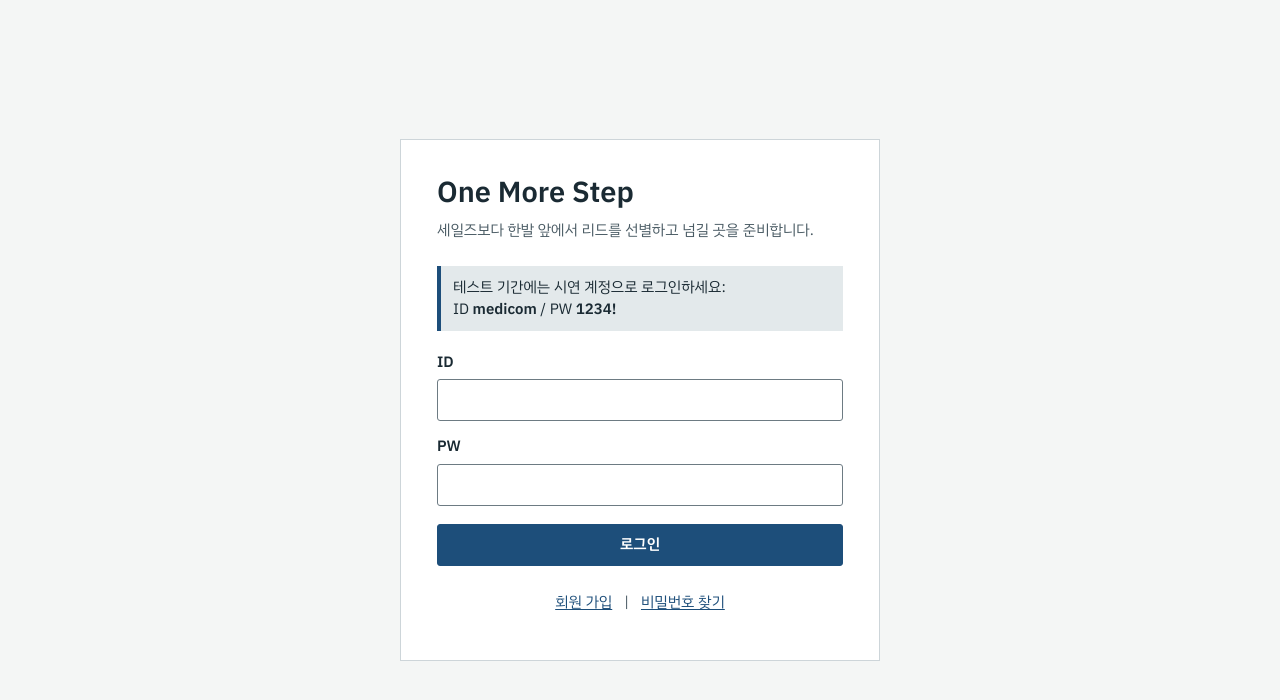
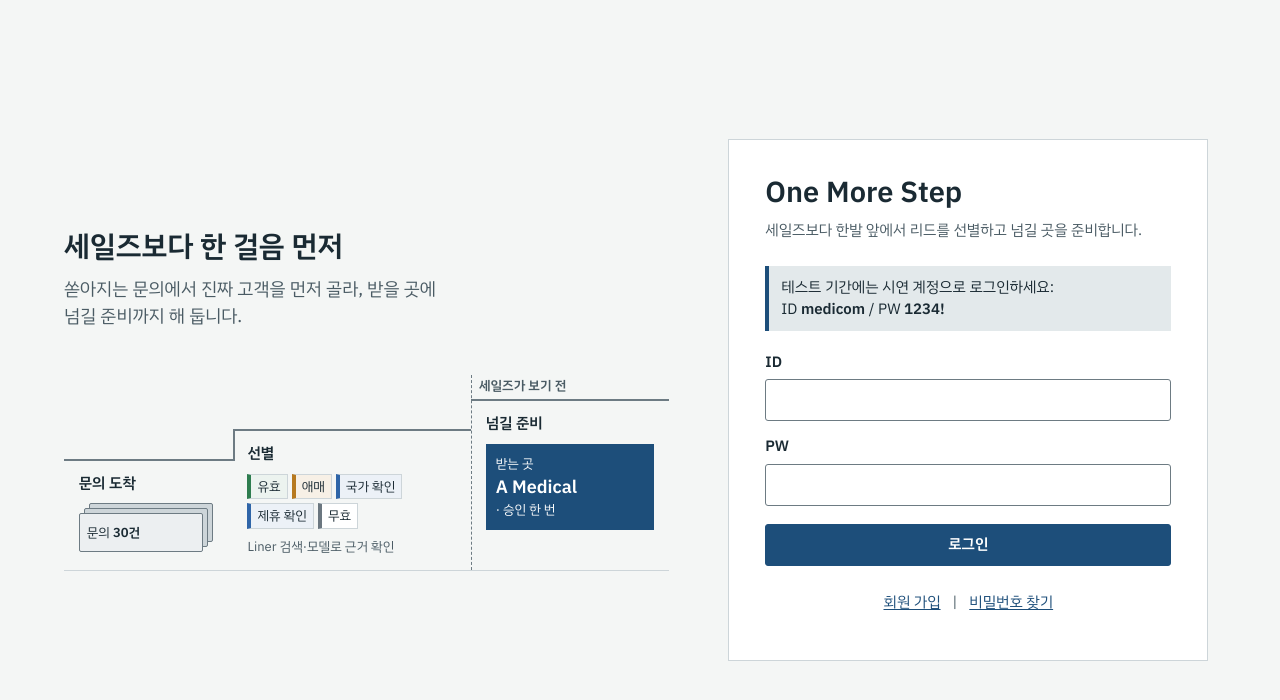
Before and after one commit to stynerk/onemorestep, a Next.js app: page /login in a window 1280 px wide. Shown: the top 700 px of the page. Built offline with nearby package versions, Linux system fonts and the light colour scheme.

Commit message:
#126 로그인에 선별과 전달 준비 배너 추가

```diff
--- a/src/app/demo-session.css
+++ b/src/app/demo-session.css
@@ -1,14 +1,165 @@
 .demo-login {
   display: grid;
+  grid-template-columns: minmax(0, 11fr) minmax(0, 9fr);
+  gap: 32px clamp(28px, 4vw, 64px);
   min-height: 100dvh;
   box-sizing: border-box;
-  padding: 24px 16px;
+  max-width: 1440px;
+  margin-inline: auto;
+  padding: 24px clamp(24px, 5vw, 72px);
   place-items: center;
   background: var(--paper);
   color: var(--ink);
   font-family: var(--font-family);
   font-size: var(--type-15);
   line-height: 1.5;
+}
+
+.demo-login-banner {
+  width: 100%;
+  min-width: 0;
+  margin: 0;
+  word-break: keep-all;
+}
+
+.demo-login-banner h2 {
+  margin: 0 0 10px;
+  font-size: var(--type-29);
+  font-weight: var(--weight-semibold);
+  line-height: 1.25;
+}
+
+.demo-login-banner > p {
+  max-width: 37ch;
+  margin: 0;
+  font-size: var(--type-18);
+  color: var(--secondary-ink);
+}
+
+.demo-banner-steps {
+  --step-rise: 30px;
+  display: grid;
+  grid-template-columns: minmax(0, 0.85fr) minmax(0, 1.2fr) minmax(0, 1fr);
+  margin: 44px 0 0;
+  padding: 26px 0 0;
+  list-style: none;
+  font-size: var(--type-13);
+  font-variant-numeric: tabular-nums;
+}
+
+.demo-banner-step {
+  position: relative;
+  min-width: 0;
+  padding: 11px clamp(8px, 1.15vw, 16px) 14px;
+  border-block-start: 2px solid var(--field-border);
+  border-block-end: 1px solid var(--rule);
+  overflow-wrap: anywhere;
+}
+
+.demo-banner-arrival { margin-block-start: calc(2 * var(--step-rise)); }
+.demo-banner-selection { margin-block-start: var(--step-rise); }
+
+.demo-banner-selection::before,
+.demo-banner-handoff::before {
+  content: "";
+  position: absolute;
+  inset-block-start: 0;
+  inset-inline-start: 0;
+  height: var(--step-rise);
+  border-inline-start: 2px solid var(--field-border);
+}
+
+.demo-banner-handoff::before {
+  inset-block: -26px 0;
+  height: auto;
+  border-inline-start: 1px dashed var(--field-border);
+}
+
+.demo-banner-before {
+  position: absolute;
+  inset-block-end: calc(100% + 6px);
+  inset-inline-start: 8px;
+  color: var(--secondary-ink);
+  font-weight: var(--weight-semibold);
+}
+
+.demo-banner-stage {
+  margin: 0 0 9px;
+  font-size: var(--type-15);
+  font-weight: var(--weight-semibold);
+}
+
+.demo-banner-stack {
+  position: relative;
+  isolation: isolate;
+  max-width: 124px;
+  margin: 18px 10px 0 0;
+}
+
+.demo-banner-stack::before,
+.demo-banner-stack::after,
+.demo-banner-stack > span {
+  border: 1px solid var(--field-border);
+  border-radius: 2px;
+}
+
+.demo-banner-stack::before,
+.demo-banner-stack::after {
+  content: "";
+  position: absolute;
+  z-index: -1;
+  inset: 0;
+  background: var(--rule);
+}
+
+.demo-banner-stack::before { transform: translate(10px, -10px); }
+.demo-banner-stack::after { transform: translate(5px, -5px); }
+
+.demo-banner-stack > span {
+  display: block;
+  padding: 9px 7px;
+  background: color-mix(in srgb, var(--rule) 38%, var(--slip));
+}
+
+.demo-banner-tags { display: flex; flex-wrap: wrap; gap: 4px; }
+
+.demo-banner-tags span {
+  padding: 2px 6px;
+  border: 1px solid var(--rule);
+  border-inline-start: 4px solid var(--tag-mark);
+}
+
+.demo-banner-valid { --tag-mark: var(--verdict-valid); background: var(--valid-soft); }
+.demo-banner-ambiguous { --tag-mark: var(--verdict-ambiguous); background: var(--ambiguous-soft); }
+.demo-banner-check { --tag-mark: var(--verdict-check); background: var(--check-soft); }
+.demo-banner-invalid { --tag-mark: var(--verdict-invalid); background: var(--slip); }
+
+.demo-banner-evidence { margin: 8px 0 0; color: var(--secondary-ink); }
+
+.demo-banner-slip {
+  max-width: 148px;
+  padding: 10px;
+  background: var(--dispatch);
+  color: var(--slip);
+}
+
+.demo-banner-slip strong { display: block; font-size: var(--type-18); font-weight: var(--weight-semibold); }
+
+@media (width < 1024px) {
+  .demo-login { grid-template-columns: minmax(0, 1fr); align-content: center; padding-inline: clamp(16px, 5vw, 48px); }
+  .demo-login-banner { max-width: 560px; }
+  .demo-login-banner h2 { font-size: var(--type-23); }
+  .demo-login-banner > p { max-width: none; font-size: var(--type-15); }
+  .demo-banner-steps { --step-rise: 20px; margin-block-start: 16px; }
+}
+
+@media (width < 440px) {
+  .demo-banner-steps { --step-rise: 16px; grid-template-columns: minmax(0, 0.74fr) minmax(0, 1.22fr) minmax(0, 1fr); }
+  .demo-banner-step { padding-inline: 5px; padding-block-end: 9px; }
+  .demo-banner-before { inset-inline-start: 5px; }
+  .demo-banner-tags span { padding-inline: 3px; }
+  .demo-banner-slip { padding-inline: 5px; }
+  .demo-banner-slip strong { font-size: var(--type-15); }
 }
 
 .demo-login-panel {
--- a/src/app/demo-session.tsx
+++ b/src/app/demo-session.tsx
@@ -81,6 +81,37 @@ export function DemoLogin() {
 
   return (
     <main className="demo-login">
+      <figure className="demo-login-banner" role="img" aria-labelledby="demo-banner-title demo-banner-copy" aria-describedby="demo-banner-summary">
+        <h2 id="demo-banner-title">세일즈보다 한 걸음 먼저</h2>
+        <p id="demo-banner-copy">쏟아지는 문의에서 진짜 고객을 먼저 골라, 받을 곳에 넘길 준비까지 해 둡니다.</p>
+        <p id="demo-banner-summary" hidden>문의 30건이 도착하면 Liner 검색·모델로 근거를 확인해 선별합니다. 세일즈가 보기 전에 받는 곳 A Medical을 준비해 두고, 세일즈는 한 번 승인합니다.</p>
+
+        <ol className="demo-banner-steps" aria-hidden="true">
+          <li className="demo-banner-step demo-banner-arrival">
+            <p className="demo-banner-stage">문의 도착</p>
+            <div className="demo-banner-stack"><span>문의 <strong>30건</strong></span></div>
+          </li>
+          <li className="demo-banner-step demo-banner-selection">
+            <p className="demo-banner-stage">선별</p>
+            <div className="demo-banner-tags">
+              <span className="demo-banner-valid">유효</span>
+              <span className="demo-banner-ambiguous">애매</span>
+              <span className="demo-banner-check">국가 확인</span>
+              <span className="demo-banner-check">제휴 확인</span>
+              <span className="demo-banner-invalid">무효</span>
+            </div>
+            <p className="demo-banner-evidence">Liner 검색·모델로 근거 확인</p>
+          </li>
+          <li className="demo-banner-step demo-banner-handoff">
+            <span className="demo-banner-before">세일즈가 보기 전</span>
+            <p className="demo-banner-stage">넘길 준비</p>
+            <div className="demo-banner-slip">
+              <span>받는 곳</span> <strong>A Medical</strong> <span>· 승인 한 번</span>
+            </div>
+          </li>
+        </ol>
+      </figure>
+
       <section className="demo-login-panel" aria-labelledby="demo-login-title">
         <h1 id="demo-login-title">One More Step</h1>
         <p className="demo-login-intro">세일즈보다 한발 앞에서 리드를 선별하고 넘길 곳을 준비합니다.</p>
```
